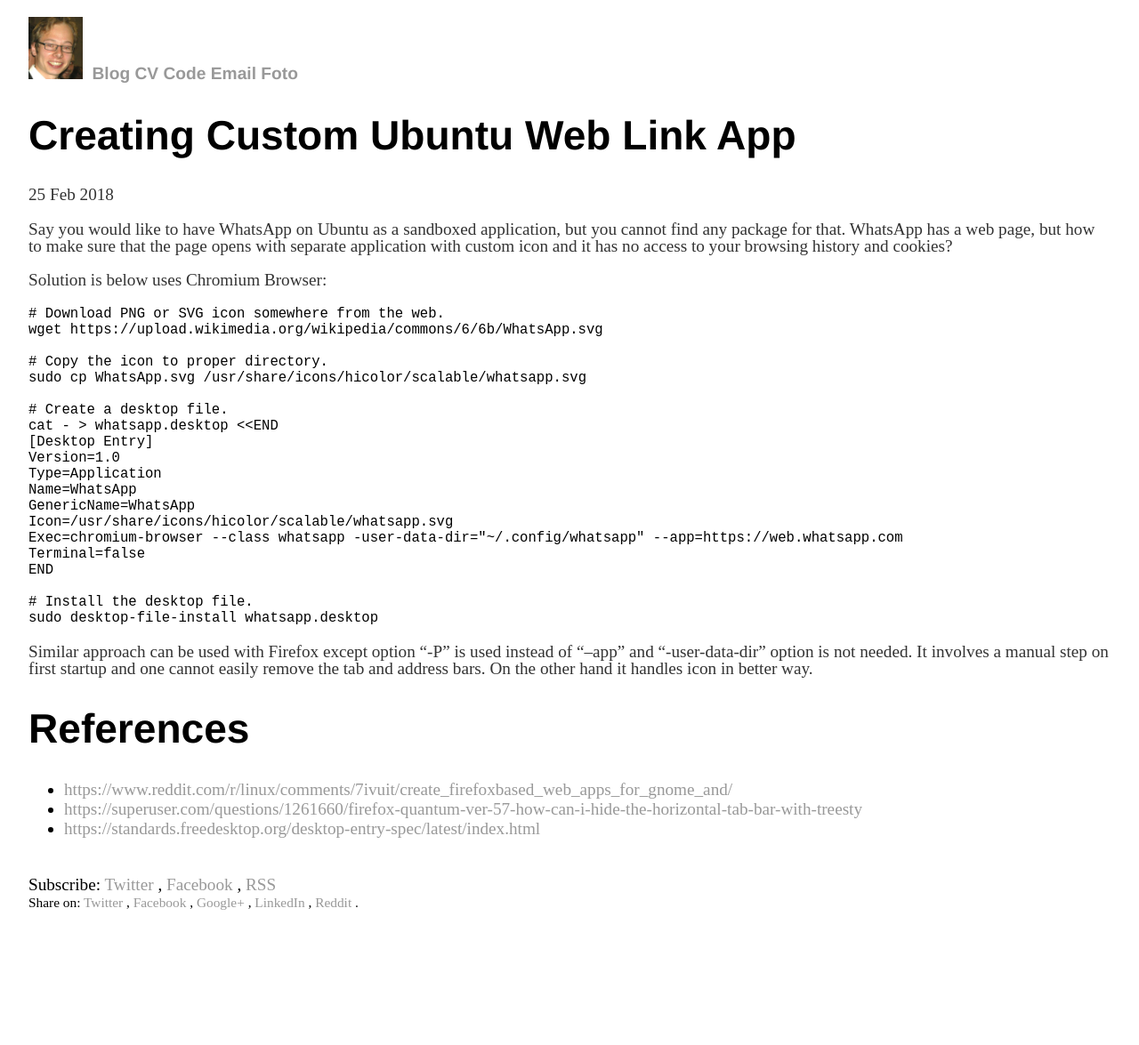
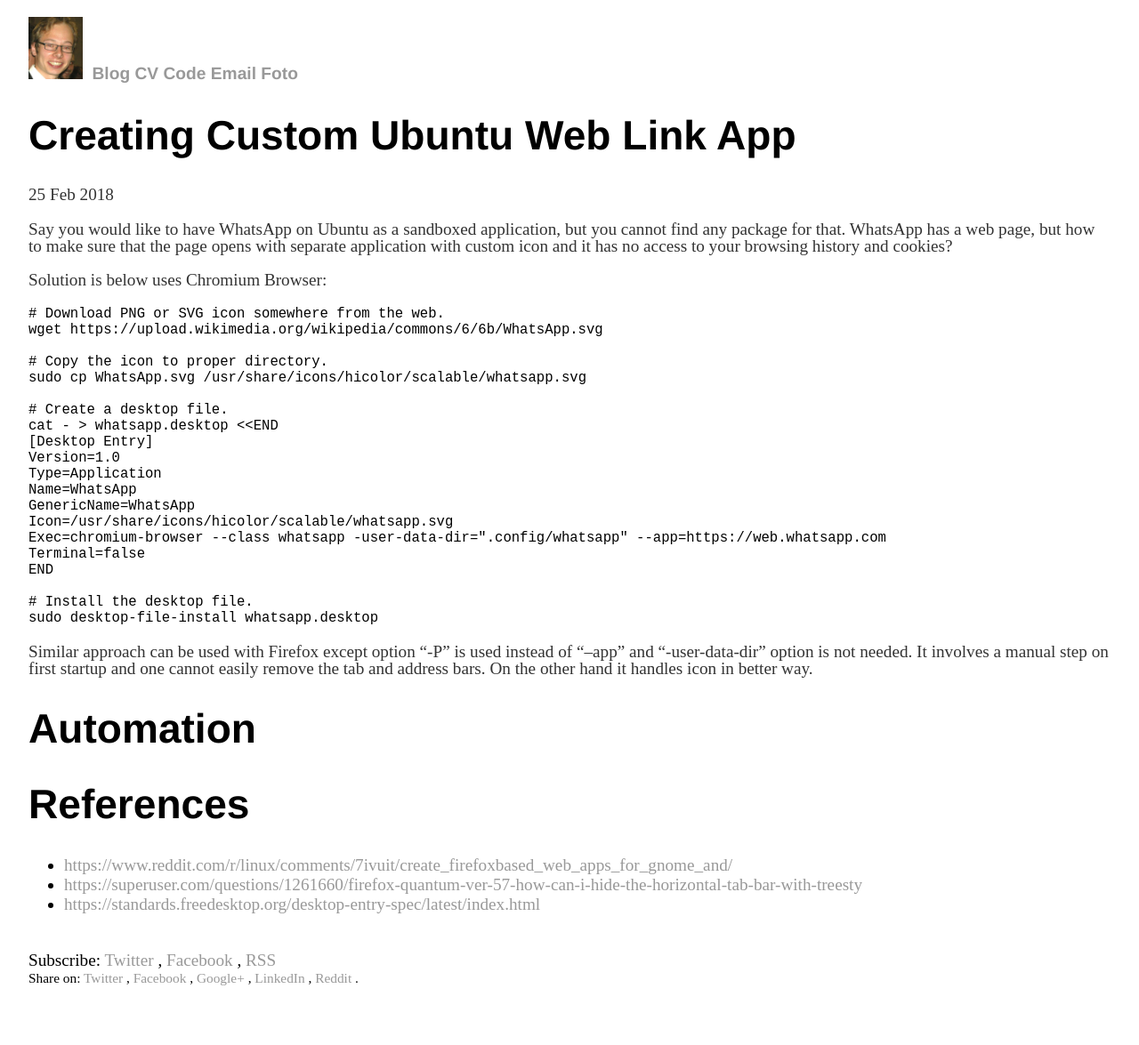
Before and after one commit to vackosar/vackosar.github.io, a Jekyll site: the page built from _posts/2018-02-25-Creating-Custom-Ubuntu-Web-Link-App.md, in a window 1280 px wide. Shown: the whole page at 89% size. Built offline with Jekyll 4.4.1, drawn with Linux system fonts in a browser that asks for light colours; comment, search, counter and statistics services are not loaded; before the commit the page ends 1090 px from its top, so only the background shows below that.

Commit message:
web link app

```diff
--- a/_posts/2018-02-25-Creating-Custom-Ubuntu-Web-Link-App.md
+++ b/_posts/2018-02-25-Creating-Custom-Ubuntu-Web-Link-App.md
@@ -24,7 +24,7 @@
 Name=WhatsApp
 GenericName=WhatsApp
 Icon=/usr/share/icons/hicolor/scalable/whatsapp.svg
-Exec=chromium-browser --class whatsapp -user-data-dir="~/.config/whatsapp" --app=https://web.whatsapp.com
+Exec=chromium-browser --class whatsapp -user-data-dir=".config/whatsapp" --app=https://web.whatsapp.com
 Terminal=false
 END
 
@@ -34,6 +34,10 @@
 
 Similar approach can be used with Firefox except option "-P" is used instead of "--app" and "-user-data-dir" option is not needed. It involves a manual step on first startup and one cannot easily remove the tab and address bars. On the other hand it handles icon in better way.
 
+# Automation
+
+
+
 # References
 
 - [https://www.reddit.com/r/linux/comments/7ivuit/create_firefoxbased_web_apps_for_gnome_and/](https://www.reddit.com/r/linux/comments/7ivuit/create_firefoxbased_web_apps_for_gnome_and/)
```
